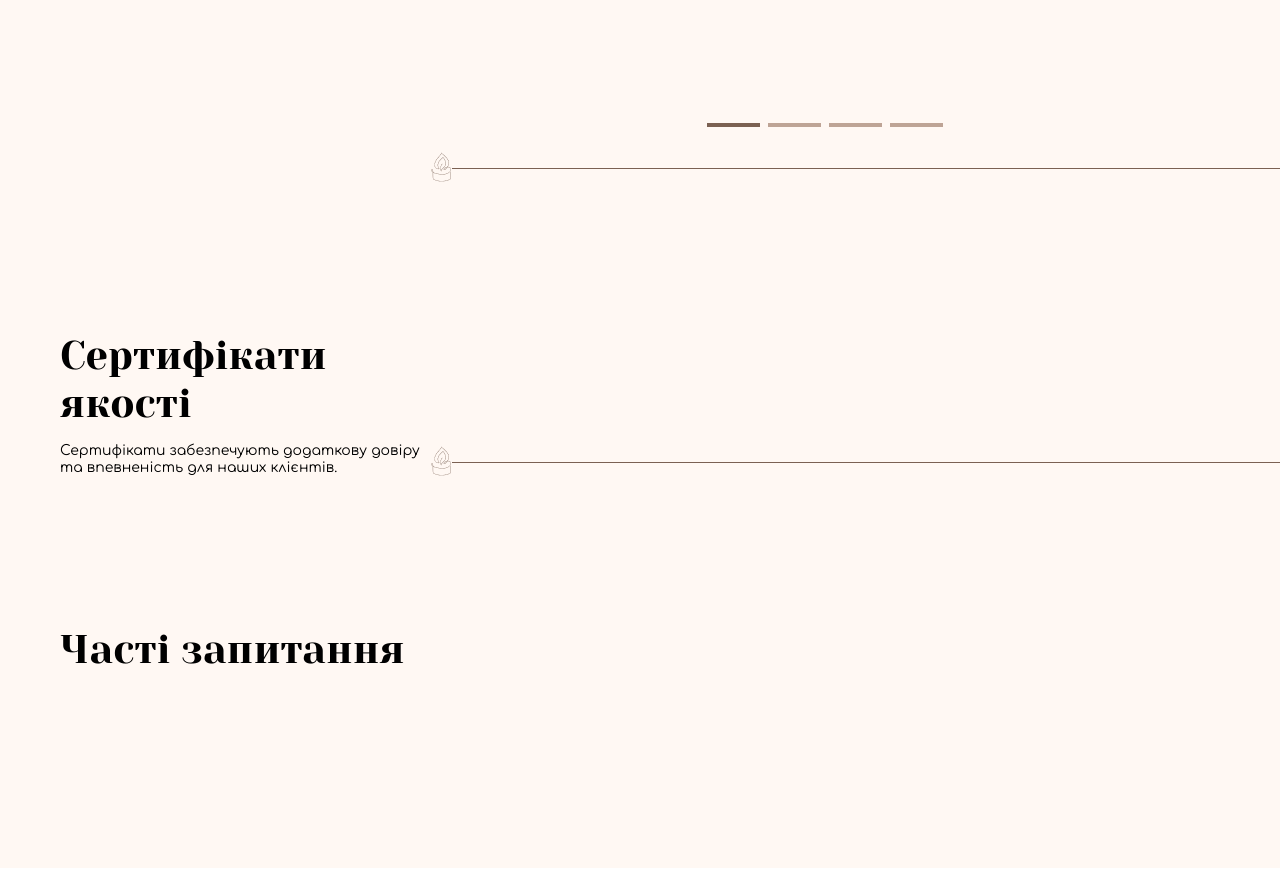
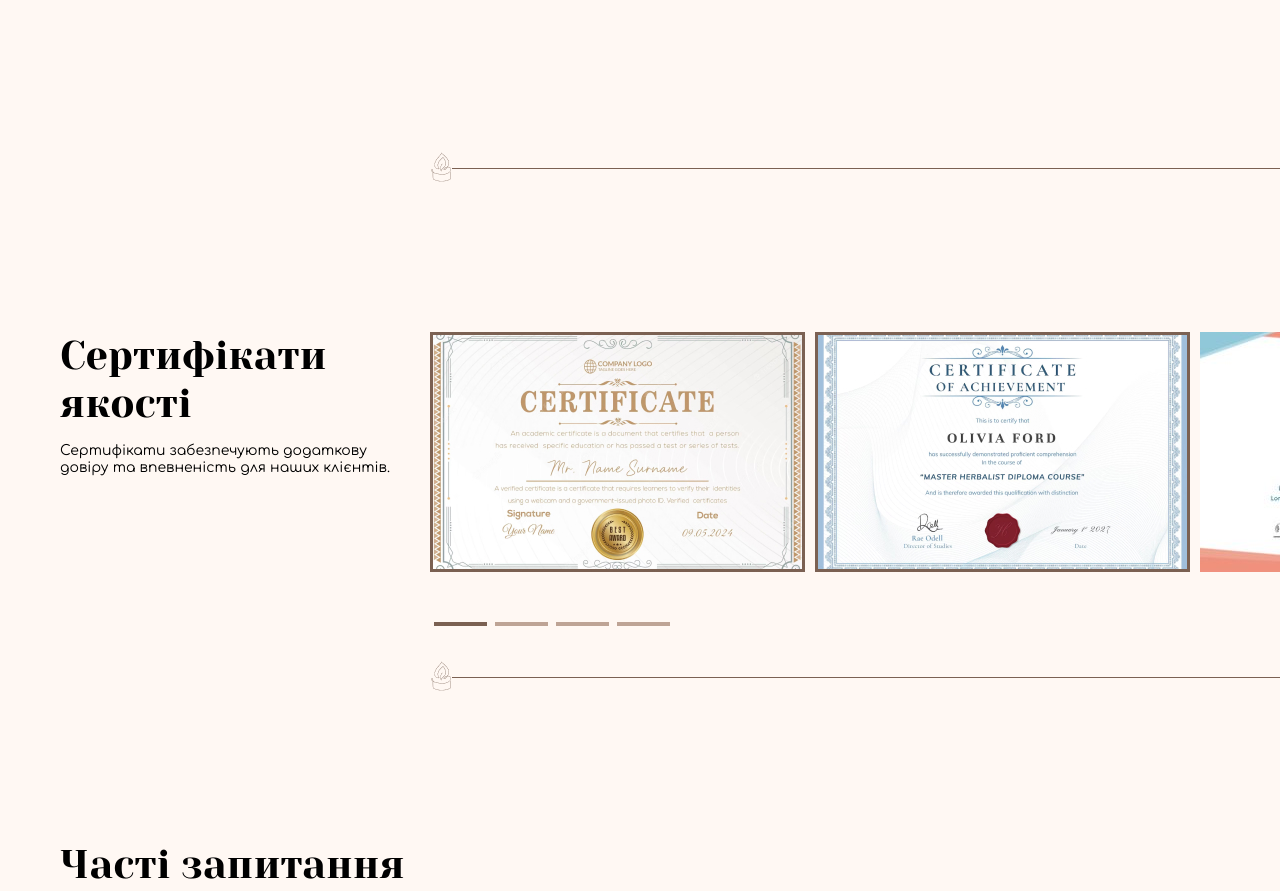
Before and after one commit to SerhiyPetelin/HM-candler, a plain HTML site: page index.html in a window 1280 px wide. Shown: the part 6580-7471 px from the top of the page. Drawn offline with nearby package versions, Linux system fonts and the light colour scheme.

Commit message:
Start to add certificates section.

```diff
--- a/css/style.css
+++ b/css/style.css
@@ -447,7 +447,23 @@ button {
     background-color: #7B6152;
 }
 
+.certificates__slider {
+    width: 1135px;
+    overflow: hidden;
+}
 
+.certificates__descr {
+    margin-right: 20px;
+}
+
+.certificates__content {
+    padding-bottom: 114px;
+}
+
+.certificates__content .swiper-pagination {
+    bottom: 60px;
+    text-align: left;
+}
 
 
 
--- a/index.html
+++ b/index.html
@@ -338,11 +338,28 @@
       </section>
       <section class="certificates section">
         <div class="container section__inner">
-          <div class="section__descr">
+          <div class="certificates__descr section__descr">
             <h2 class="title">Сертифікати якості</h2>
             <p class="section__text">Сертифікати забезпечують додаткову довіру та впевненість для наших клієнтів.</p>
           </div>
-          <div class="certificates__content section__content-descr section--decor">
+          <div class="certificates__content section--decor">
+            <div class="certificates__slider">
+                <div class="swiper-wrapper">
+                  <div class="swiper-slide">
+                    <img class="" src="images/certificate-1.jpg" alt="">
+                  </div>
+                  <div class="swiper-slide">
+                    <img class="" src="images/certificate-2.jpg" alt="">
+                  </div>
+                  <div class="swiper-slide">
+                    <img class="" src="images/certificate-3.jpg" alt="">
+                  </div>
+                  <div class="swiper-slide">
+                    <img class="" src="images/certificate-2.jpg" alt="">
+                  </div>
+                </div>
+                <div class="swiper-pagination"></div>
+            </div>
           </div>
         </div>
       </section>
--- a/js/main.js
+++ b/js/main.js
@@ -5,10 +5,20 @@ menuBtn.addEventListener('click', ()=>{
     menuMobile.classList.toggle('menu--open');
 })
 
-const swiperOne = new Swiper('.feedback__slider', {
+const swiperOne = new Swiper('.certificates__slider', {
   loop: true,
 
   pagination: {
     el: '.swiper-pagination',
   },
 });
+
+const swiper = new Swiper('.certificates__slider', {
+  loop: true,
+  slidesPerView: 3,
+  spaceBetween: 20,
+
+  pagination: {
+    el: '.swiper-pagination',
+  },
+});
```
Also changed, not shown: images/certificate-1.jpg (added), images/certificate-2.jpg (added), images/certificate-3.jpg (added).
